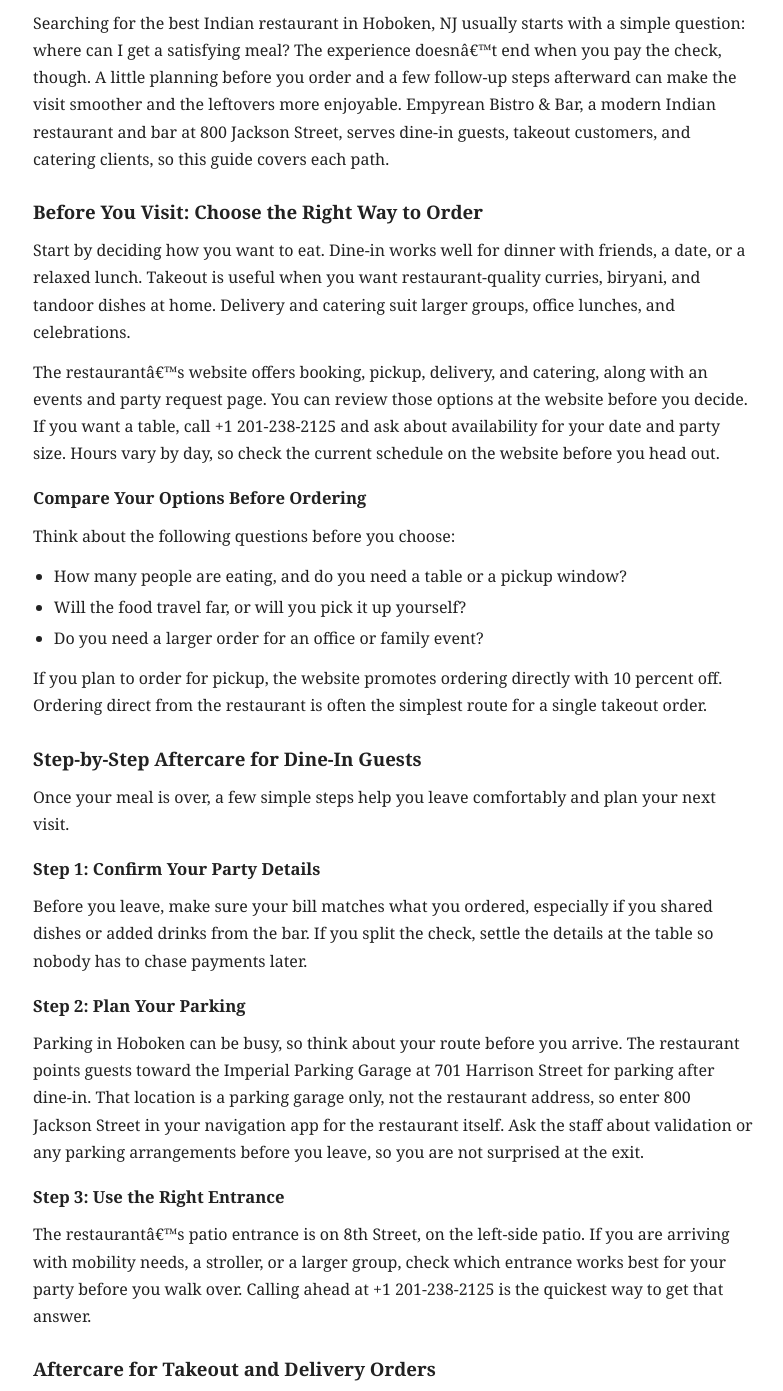
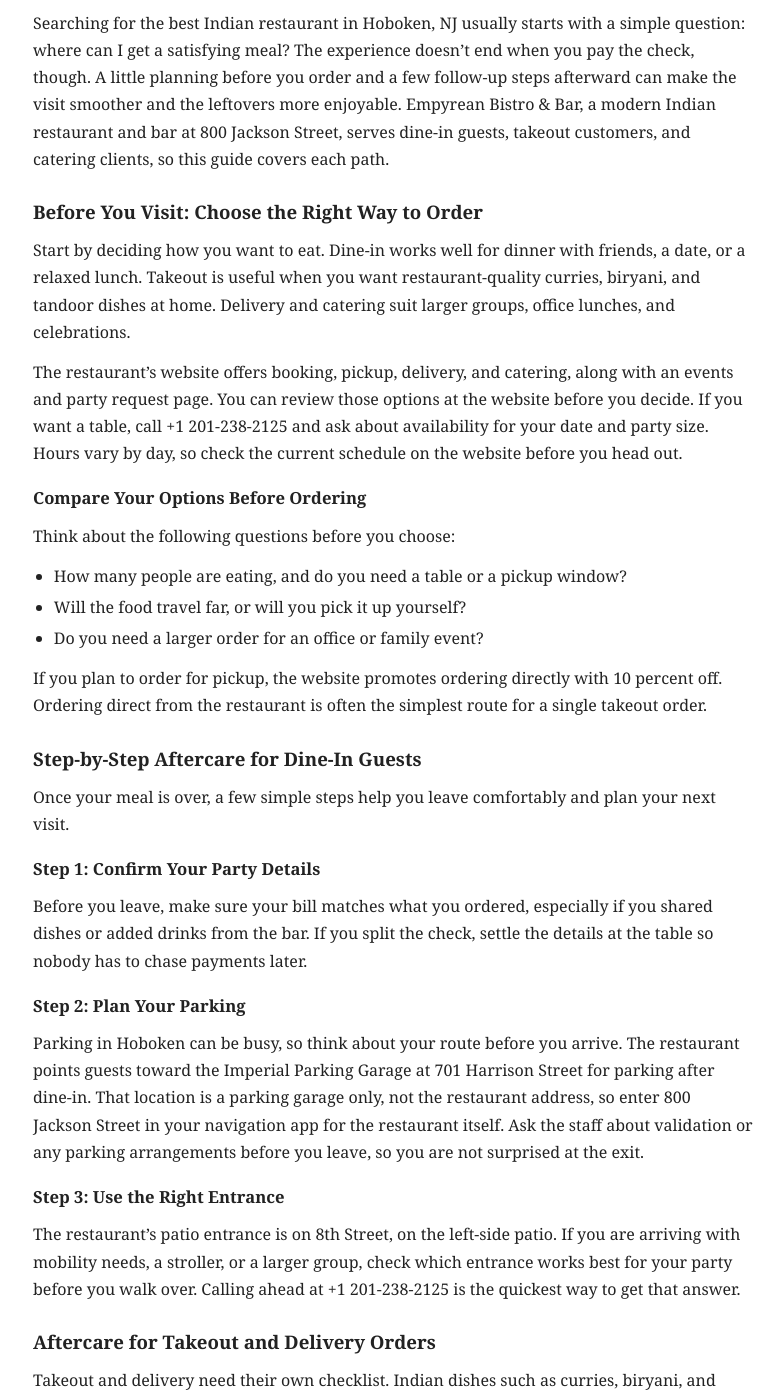
Before and after one commit to emilyturnernotes/nora-ellis-planner, a plain HTML site: page index.html in a window 1280 px wide. Shown: the part 192-1583 px from the top of the page, without its empty margins (247-1030 px from the left). Drawn offline with Linux system fonts and the light colour scheme.

Commit message:
Fix typographical errors in index.html

```diff
--- a/index.html
+++ b/index.html
@@ -27,10 +27,10 @@ body {
 <body>
 <h1>Best Indian restaurant Hoboken NJ: Your Practical Guide to Before and After the Meal</h1>
 <h2><a href="https://empyreanbistro.com/">Best Indian restaurant Hoboken NJ</a>: Your Practical Guide to Before and After the Meal</h2>
-<p>Searching for the best Indian restaurant in Hoboken, NJ usually starts with a simple question: where can I get a satisfying meal? The experience doesnâ€™t end when you pay the check, though. A little planning before you order and a few follow-up steps afterward can make the visit smoother and the leftovers more enjoyable. Empyrean Bistro &amp; Bar, a modern Indian restaurant and bar at 800 Jackson Street, serves dine-in guests, takeout customers, and catering clients, so this guide covers each path.</p>
+<p>Searching for the best Indian restaurant in Hoboken, NJ usually starts with a simple question: where can I get a satisfying meal? The experience doesn’t end when you pay the check, though. A little planning before you order and a few follow-up steps afterward can make the visit smoother and the leftovers more enjoyable. Empyrean Bistro &amp; Bar, a modern Indian restaurant and bar at 800 Jackson Street, serves dine-in guests, takeout customers, and catering clients, so this guide covers each path.</p>
 <h2>Before You Visit: Choose the Right Way to Order</h2>
 <p>Start by deciding how you want to eat. Dine-in works well for dinner with friends, a date, or a relaxed lunch. Takeout is useful when you want restaurant-quality curries, biryani, and tandoor dishes at home. Delivery and catering suit larger groups, office lunches, and celebrations.</p>
-<p>The restaurantâ€™s website offers booking, pickup, delivery, and catering, along with an events and party request page. You can review those options at the website before you decide. If you want a table, call +1 201-238-2125 and ask about availability for your date and party size. Hours vary by day, so check the current schedule on the website before you head out.</p>
+<p>The restaurant’s website offers booking, pickup, delivery, and catering, along with an events and party request page. You can review those options at the website before you decide. If you want a table, call +1 201-238-2125 and ask about availability for your date and party size. Hours vary by day, so check the current schedule on the website before you head out.</p>
 <h3>Compare Your Options Before Ordering</h3>
 <p>Think about the following questions before you choose:</p>
 <ul>
@@ -46,7 +46,7 @@ body {
 <h3>Step 2: Plan Your Parking</h3>
 <p>Parking in Hoboken can be busy, so think about your route before you arrive. The restaurant points guests toward the Imperial Parking Garage at 701 Harrison Street for parking after dine-in. That location is a parking garage only, not the restaurant address, so enter 800 Jackson Street in your navigation app for the restaurant itself. Ask the staff about validation or any parking arrangements before you leave, so you are not surprised at the exit.</p>
 <h3>Step 3: Use the Right Entrance</h3>
-<p>The restaurantâ€™s patio entrance is on 8th Street, on the left-side patio. If you are arriving with mobility needs, a stroller, or a larger group, check which entrance works best for your party before you walk over. Calling ahead at +1 201-238-2125 is the quickest way to get that answer.</p>
+<p>The restaurant’s patio entrance is on 8th Street, on the left-side patio. If you are arriving with mobility needs, a stroller, or a larger group, check which entrance works best for your party before you walk over. Calling ahead at +1 201-238-2125 is the quickest way to get that answer.</p>
 <h2>Aftercare for Takeout and Delivery Orders</h2>
 <p>Takeout and delivery need their own checklist. Indian dishes such as curries, biryani, and breads often taste best when they are warmed carefully, so a few habits make a real difference.</p>
 <h3>Check Your Order Right Away</h3>
@@ -62,7 +62,7 @@ body {
 <h3>Review the Plan Before the Event</h3>
 <p>A week before your event, check the details again. Confirm the date, time, delivery address, and contact person. If any details change, let the restaurant know as soon as you can so the plan stays accurate.</p>
 <h3>Follow Up After the Event</h3>
-<p>After your event, note what worked well and what you would change next time, such as portion sizes or the mix of dishes. Sharing that feedback helps you plan your next order and gives the restaurant useful information about your groupâ€™s preferences.</p>
+<p>After your event, note what worked well and what you would change next time, such as portion sizes or the mix of dishes. Sharing that feedback helps you plan your next order and gives the restaurant useful information about your group’s preferences.</p>
 <h2>Sharing Feedback and Planning Your Next Visit</h2>
 <p>Good aftercare includes a short note about your experience. Tell staff what you enjoyed, whether it was the tandoor dishes, the sizzling platters, or the cocktails from the bar. If something could be better, share that too. Specific feedback is easier to act on than a general comment.</p>
 <p>Keep a note of the dishes you liked, the party size that worked well, and whether dine-in, takeout, or catering suited you best. That record makes it easier to plan your next visit, especially if you return for a special occasion.</p>
@@ -72,7 +72,7 @@ body {
 <h3>Can I order Indian food takeout in Hoboken, NJ directly from the restaurant?</h3>
 <p>Yes. The website supports pickup ordering, and it promotes ordering direct for pickup with 10 percent off. Check the website for current ordering details before you go.</p>
 <h3>Is parking available after dinner?</h3>
-<p>The restaurant directs guests to the Imperial Parking Garage at 701 Harrison Street for parking after dine-in. Ask the staff about validation when you visit, and remember that the garage is not the restaurantâ€™s address.</p>
+<p>The restaurant directs guests to the Imperial Parking Garage at 701 Harrison Street for parking after dine-in. Ask the staff about validation when you visit, and remember that the garage is not the restaurant’s address.</p>
 <h3>What kinds of dishes does the restaurant serve?</h3>
 <p>Empyrean Bistro &amp; Bar serves Mughlai and North Indian classics, sizzling platters, tandoor dishes, curries, biryani, breads, and desserts, with a contemporary twist and fresh, quality ingredients. A bar selection is also available.</p>
 <p>If you want <a href="https://empyreanbistro.com/">Indian food delivery Hoboken NJ</a> in Hoboken, NJ, look at dine-in, pickup, delivery, and catering before you book.</p>
```
